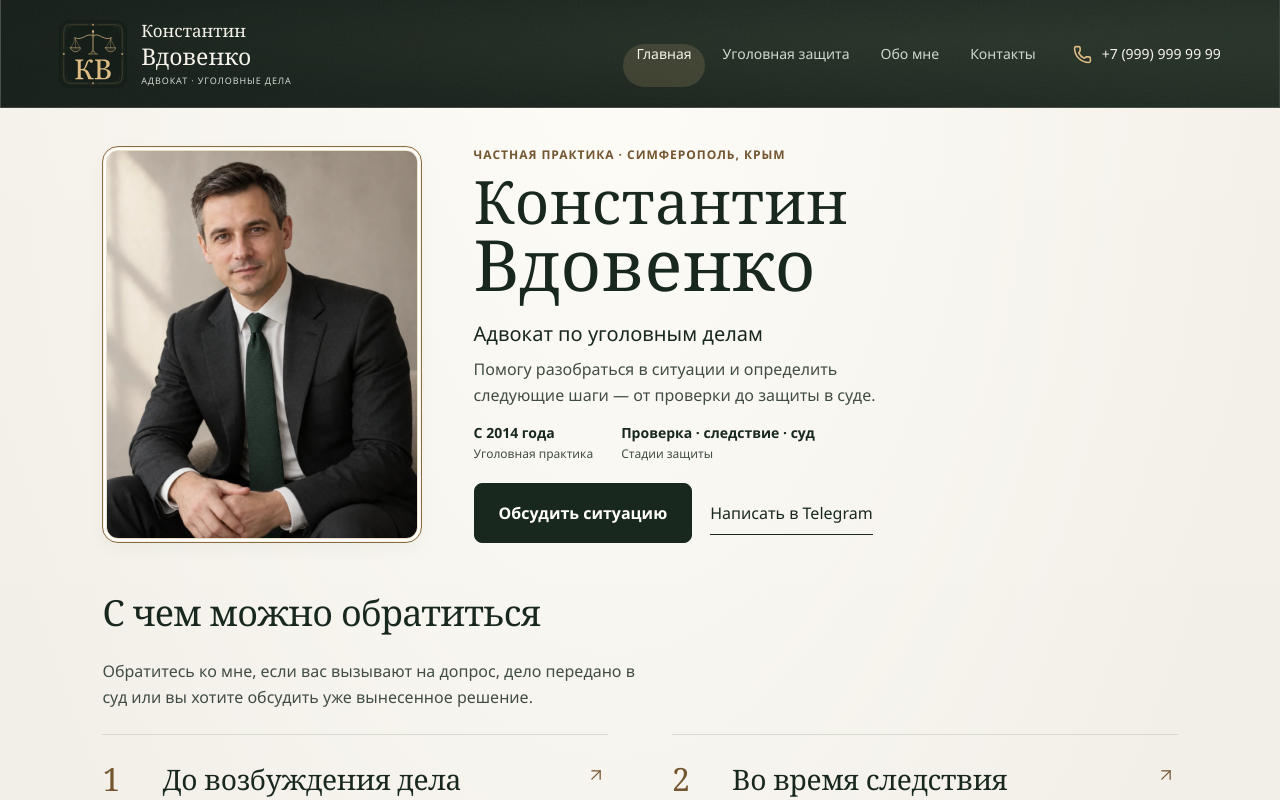
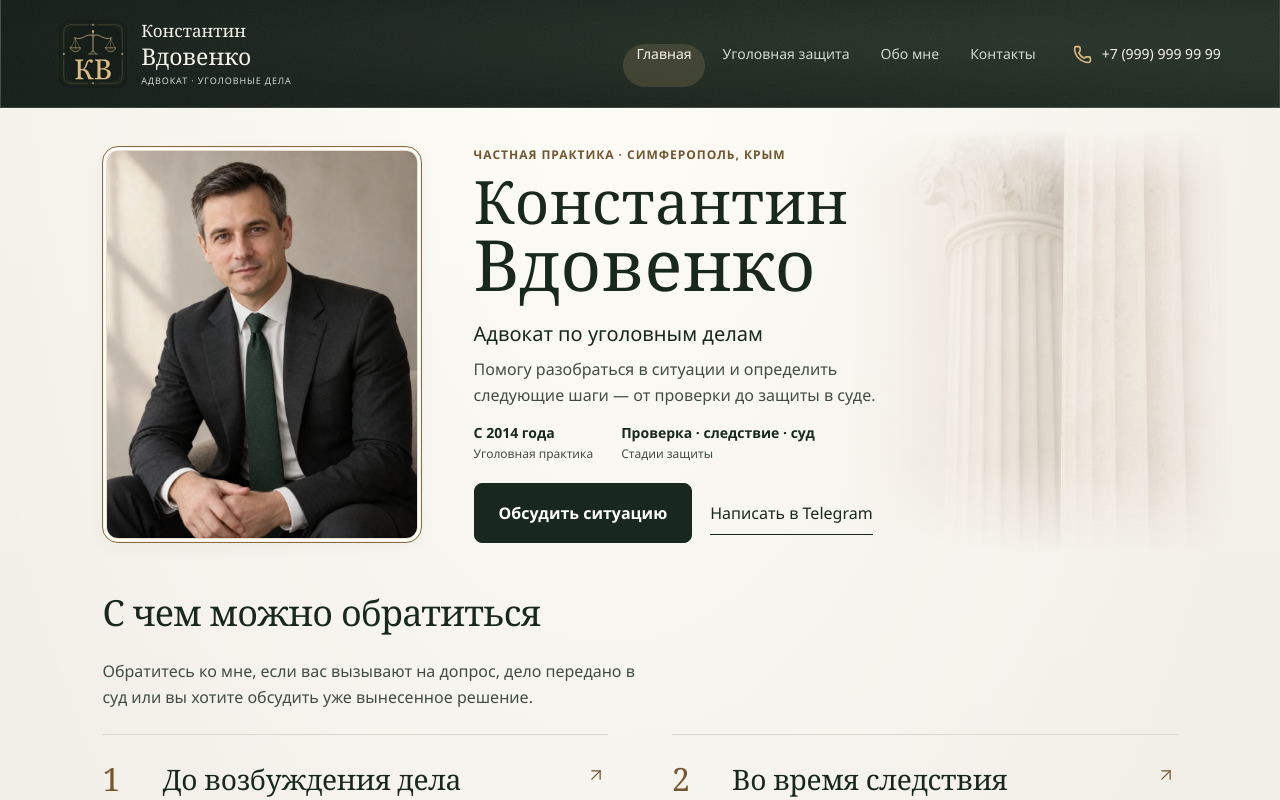
Before and after one commit to Aleks-man/advokat-vdovenko, a React (Vite) app in the folder front/: page / in a window 1280 px wide. Shown: the top 800 px of the page. Built offline with nearby package versions, Linux system fonts and the light colour scheme; a web font is replaced by a local one.

Commit message:
style: add responsive columns background to hero

```diff
--- a/front/src/pages/Home/components/Hero/Hero.css
+++ b/front/src/pages/Home/components/Hero/Hero.css
@@ -202,3 +202,26 @@
     padding: 16px 24px;
   }
 }
+
+@media (min-width: 601px) {
+  .hero {
+    position: relative;
+    isolation: isolate;
+  }
+  .hero::before {
+    content: '';
+    position: absolute;
+    top: 8px;
+    right: 0;
+    bottom: -12px;
+    width: clamp(180px, 33%, 440px);
+    z-index: -1;
+    background: url('../../../../assets/hero-columns.webp') right center / cover no-repeat;
+    opacity: 0.32;
+    mask-image:
+      linear-gradient(90deg, transparent, #000 45%, #000 82%, transparent),
+      linear-gradient(transparent, #000 15%, #000 78%, transparent);
+    mask-composite: intersect;
+    pointer-events: none;
+  }
+}
```
Also changed, not shown: front/src/assets/hero-columns.webp (added).
